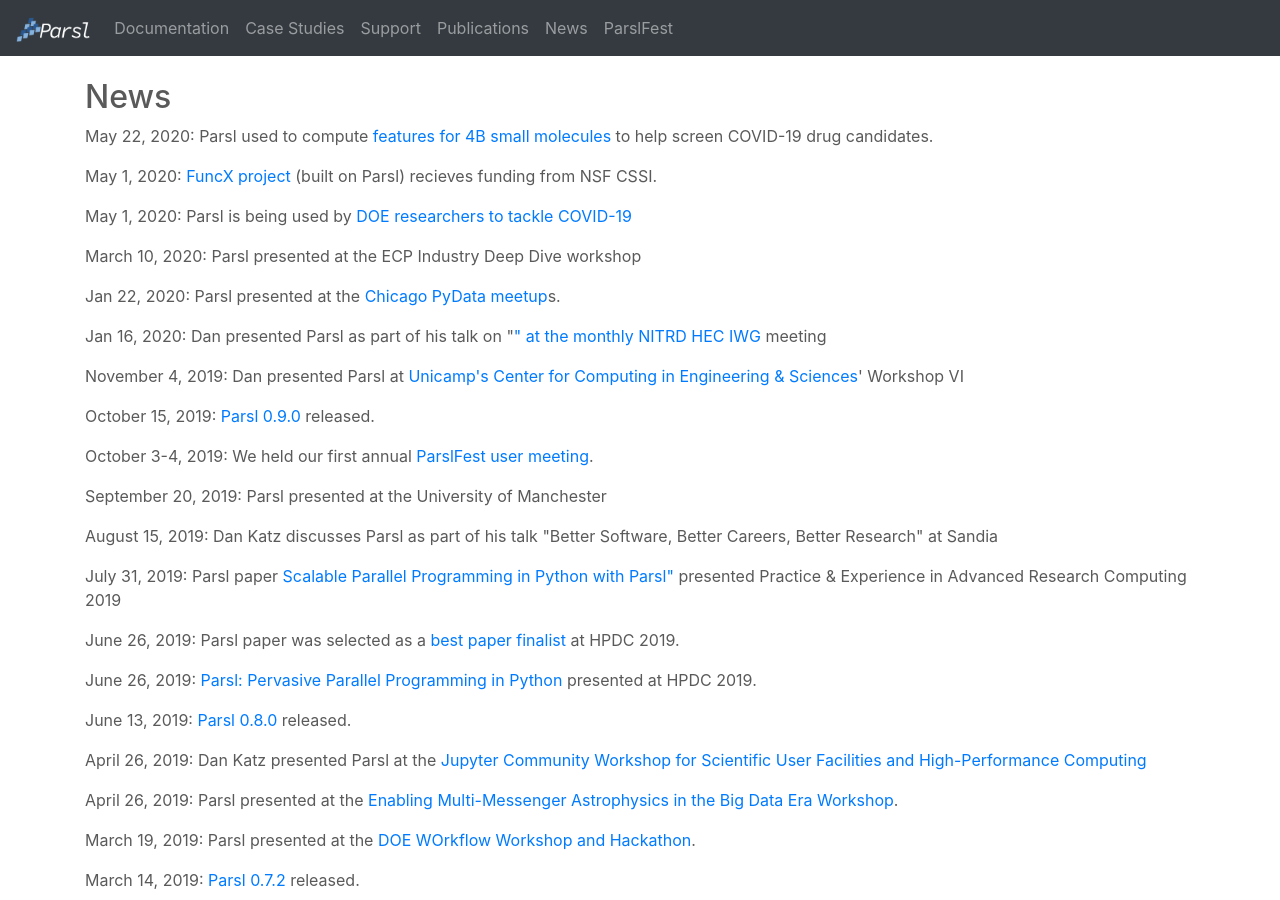
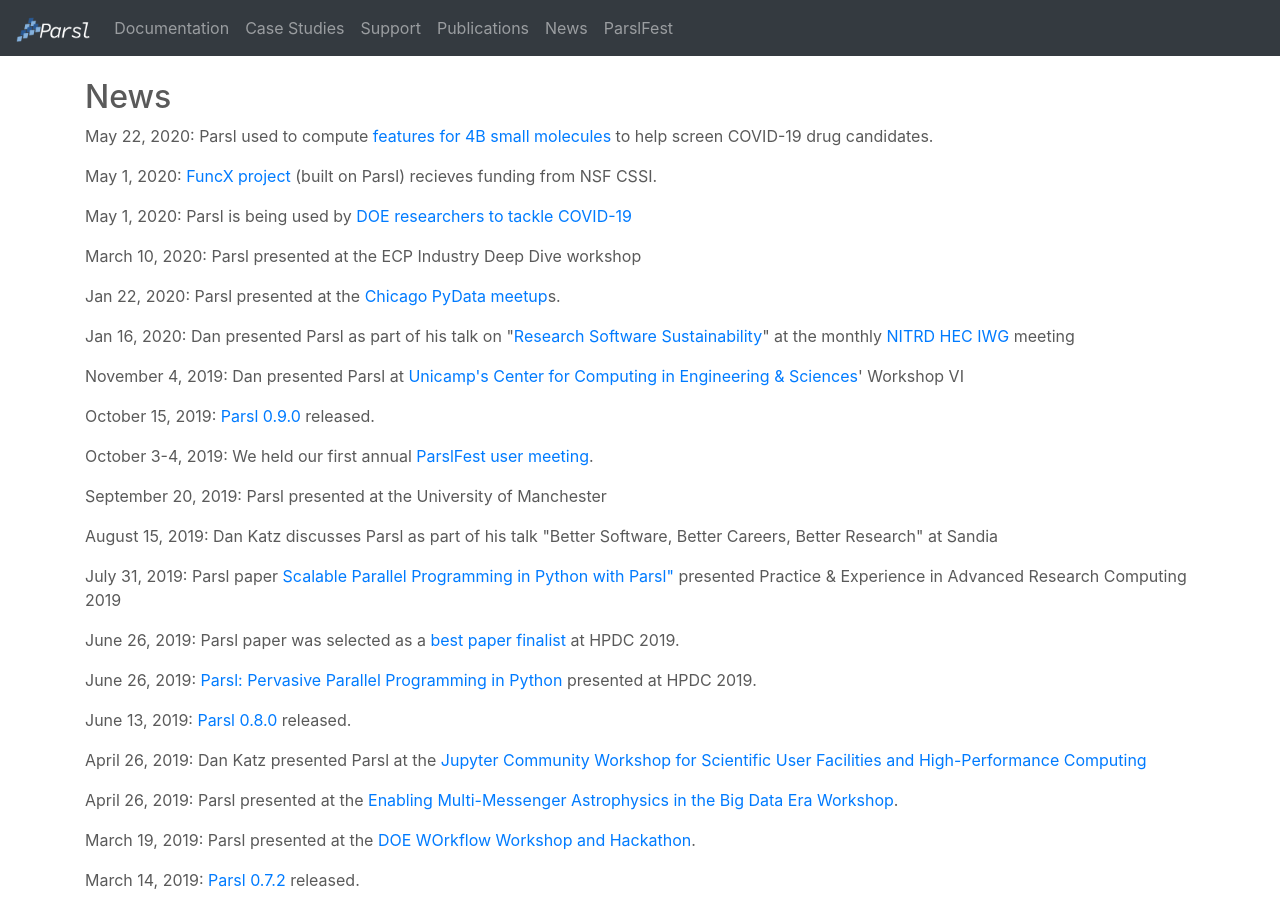
Before and after one commit to Parsl/parsl.github.io, a Jekyll site: the page built from news.html, in a window 1280 px wide and 900 px high. Built offline with Jekyll 4.4.1, drawn with Linux system fonts in a browser that asks for light colours.

Commit message:
Update news.html

```diff
--- a/news.html
+++ b/news.html
@@ -52,7 +52,7 @@
 
        <div class="news-info">
         <p><span class="name">Jan 16, 2020:</span>
-          Dan presented Parsl as part of his talk on "<a href="https://www.nitrd.gov/nitrdgroups/images/6/65/HEC-Daniel-Katz-01162020.pdf"Research Software Sustainability</a>" at the monthly <a href="https://www.nitrd.gov/nitrdgroups/index.php?title=High-End-Computing">NITRD HEC IWG</a> meeting
+          Dan presented Parsl as part of his talk on "<a href="https://www.nitrd.gov/nitrdgroups/images/6/65/HEC-Daniel-Katz-01162020.pdf">Research Software Sustainability</a>" at the monthly <a href="https://www.nitrd.gov/nitrdgroups/index.php?title=High-End-Computing">NITRD HEC IWG</a> meeting
         </p>
       </div>
 
```
